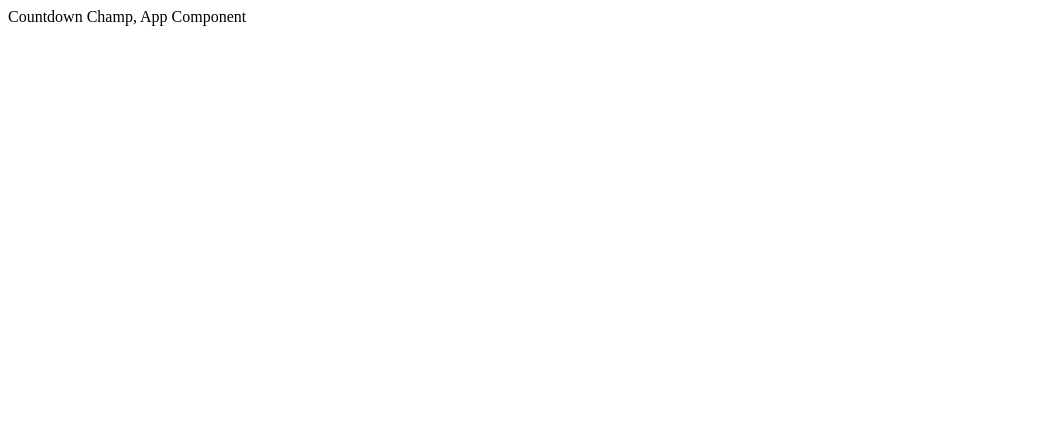
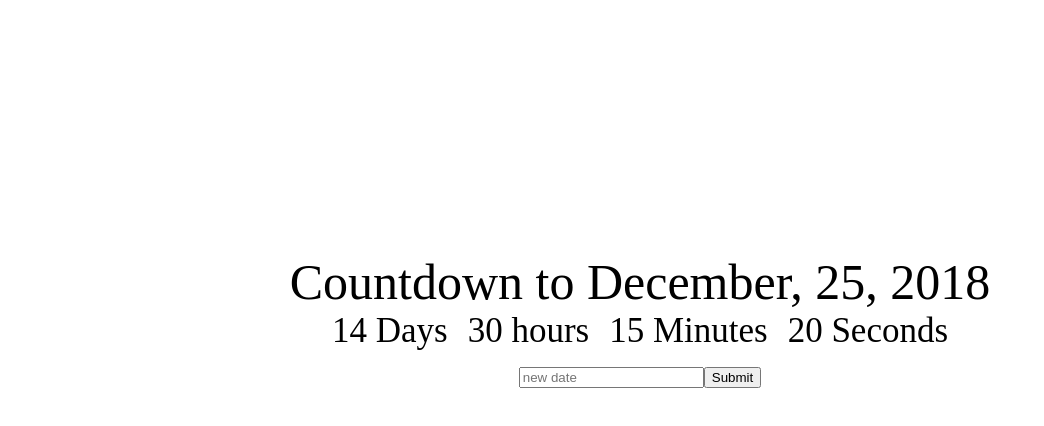
Before and after one commit to chulahn/countdown-champ, a React (Create React App) app: page / in a window 1280 px wide. Shown: the top 426 px of the page, without its empty margins (0-1044 px from the left). Built offline with nearby package versions, Linux system fonts and the light colour scheme.

Commit message:
added style.  started to add state

```diff
--- /dev/null
+++ b/src/App.css
@@ -0,0 +1,14 @@
+.App {
+	text-align: center;
+	font-size: 35px;
+	margin-top: 20%;
+}
+
+.App-title {
+	font-size: 50px;
+}
+
+.Clock-days, .Clock-hours, .Clock-minutes, .Clock-seconds  {
+	display: inline;
+	margin: 10px;
+}
--- a/src/App.jsx
+++ b/src/App.jsx
@@ -1,10 +1,33 @@
 import React, { Component } from 'react';
+import './App.css';
+
 
 class App extends Component {
 
+	constructor(props) {
+		super(props);
+		this.state = {
+			deadline: 'December, 25, 2018'
+		};
+	}
+
 	render() {
 		return (
-			<div>Countdown Champ, App Component</div>
+			<div className="App">
+				<div className="App-title">
+					Countdown to {this.state.deadline}
+				</div>
+				<div>
+					<div className="Clock-days">14 Days</div>
+					<div className="Clock-hours">30 hours</div>
+					<div className="Clock-minutes">15 Minutes</div>
+					<div className="Clock-seconds">20 Seconds</div>
+				</div>
+				<div>
+					<input placeholder='new date'/>
+					<button>Submit</button>
+				</div>
+			</div>
 		)
 	}
 }
--- a/src/index.js
+++ b/src/index.js
@@ -4,5 +4,6 @@ import App from './App'
 
 ReactDOM.render(
 
-	<App></App>, document.getElementById('root')
+	<App />,
+	document.getElementById('root')
 );
```
